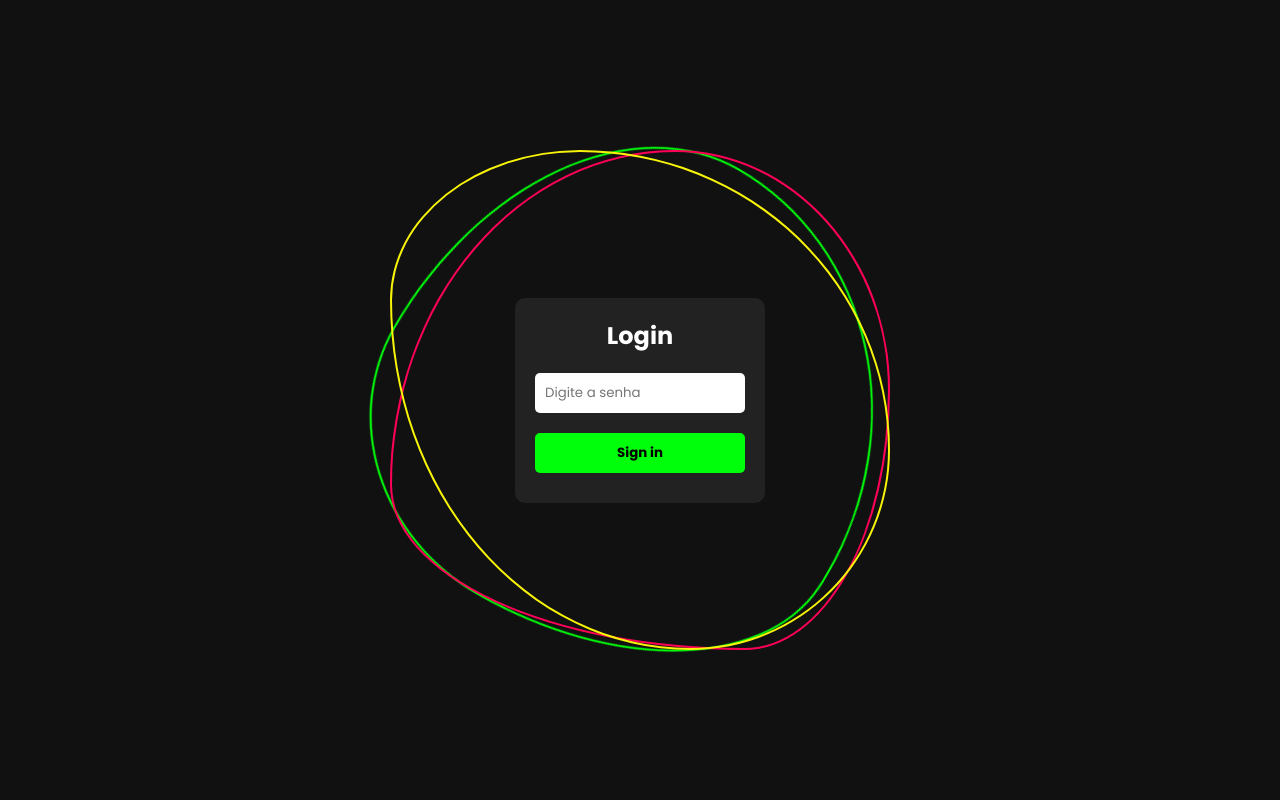
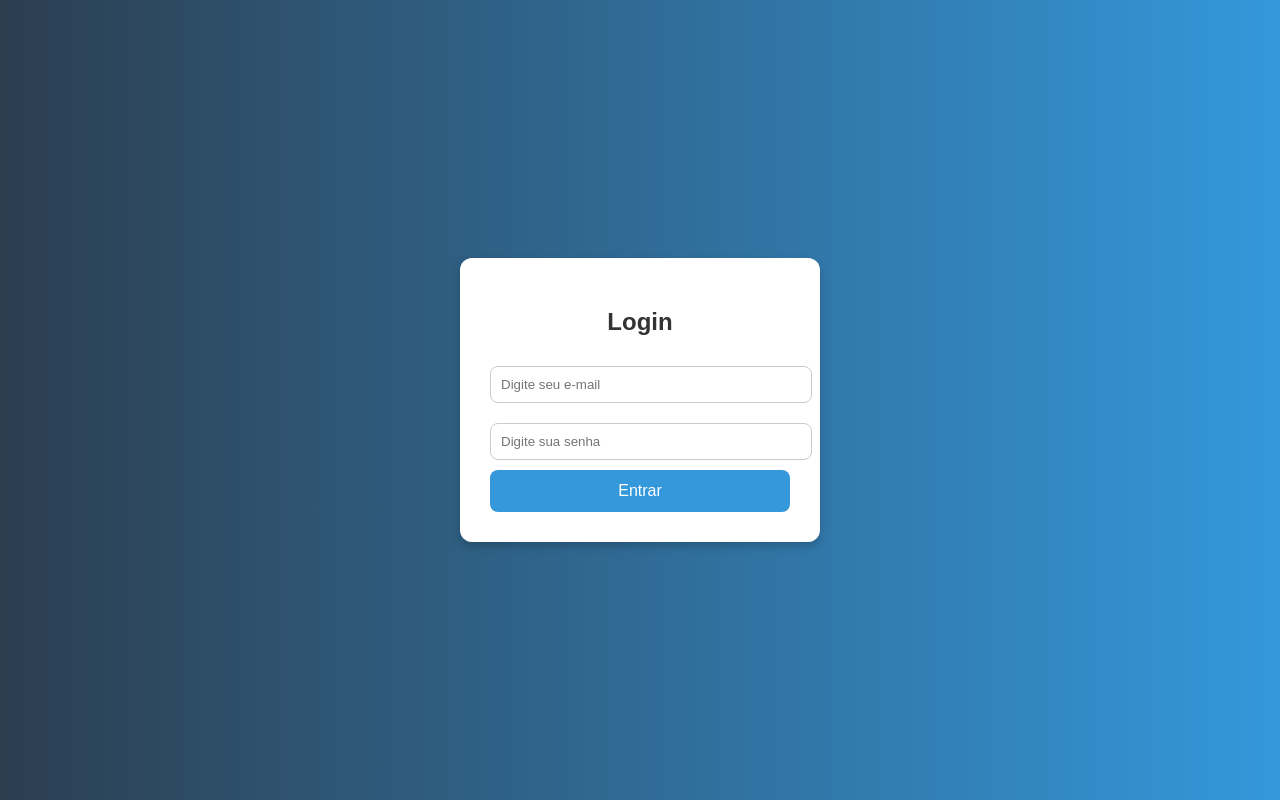
Before and after one commit to Dvrs4/Login-Certificado, a plain HTML site: page index.html in a window 1280 px wide. Drawn offline with Linux system fonts and the light colour scheme.

Commit message:
Update index.html

```diff
--- a/index.html
+++ b/index.html
@@ -4,144 +4,76 @@
     <meta charset="UTF-8">
     <title>Página de Login</title>
     <style>
-        @import url('https://fonts.googleapis.com/css2?family=Poppins:wght@200;300;400;500;600;700&display=swap');
-
-        * {
-            margin: 0;
-            padding: 0;
-            box-sizing: border-box;
-            font-family: "Poppins", sans-serif;
-        }
-
         body {
+            font-family: Arial, sans-serif;
+            background: linear-gradient(to right, #2c3e50, #3498db);
             display: flex;
             justify-content: center;
             align-items: center;
-            min-height: 100vh;
-            background: #111;
-            width: 100%;
-            overflow: hidden;
+            height: 100vh;
+            margin: 0;
         }
 
-        .ring {
-            position: relative;
-            width: 500px;
-            height: 500px;
-            display: flex;
-            justify-content: center;
-            align-items: center;
+        .login-container {
+            background: white;
+            padding: 30px;
+            border-radius: 12px;
+            box-shadow: 0 4px 10px rgba(0,0,0,0.2);
+            width: 300px;
+            text-align: center;
         }
 
-        .ring i {
-            position: absolute;
-            inset: 0;
-            border: 2px solid #fff;
-            transition: 0.5s;
-            border-radius: 50%;
+        h2 {
+            margin-bottom: 20px;
+            color: #333;
         }
 
-        .ring i:nth-child(1) {
-            border-radius: 38% 62% 61% 37% / 41% 44% 56% 59%;
-            animation: animate 6s linear infinite;
-            border-color: #00ff0a;
-        }
-        .ring i:nth-child(2) {
-            border-radius: 48% 52% 33% 67% / 43% 29% 71% 57%;
-            animation: animate 4s linear infinite;
-            border-color: #ff0057;
-        }
-        .ring i:nth-child(3) {
-            border-radius: 40% 60% 38% 62% / 40% 70% 30% 60%;
-            animation: animate 10s linear infinite;
-            border-color: #f7f309;
+        input {
+            width: 100%;
+            padding: 10px;
+            margin: 10px 0;
+            border-radius: 8px;
+            border: 1px solid #ccc;
         }
 
-        @keyframes animate {
-            0%   { transform: rotate(0deg); }
-            100% { transform: rotate(360deg); }
+        button {
+            width: 100%;
+            padding: 12px;
+            border: none;
+            border-radius: 8px;
+            background: #3498db;
+            color: white;
+            font-size: 16px;
+            cursor: pointer;
         }
 
-        .login {
-            position: absolute;
-            width: 250px;
-            padding: 20px;
-            background: #222;
-            border-radius: 10px;
-            text-align: center;
-            color: #fff;
-            z-index: 10;
-        }
-
-        .login h2 {
-            margin-bottom: 20px;
-        }
-
-        .inputbox {
-            margin: 10px 0;
-        }
-
-        .inputbox input[type="password"] {
-            width: 100%;
-            padding: 10px;
-            border: none;
-            outline: none;
-            border-radius: 5px;
-        }
-
-        .inputbox input[type="button"] {
-            width: 100%;
-            padding: 10px;
-            background: #00ff0a;
-            border: none;
-            border-radius: 5px;
-            cursor: pointer;
-            color: #000;
-            font-weight: bold;
-            margin-top: 10px;
-        }
-
-        .inputbox input[type="button"]:hover {
-            background: #0dff00;
-        }
-
-        .links {
-            margin-top: 15px;
-        }
-
-        .links a {
-            color: #0dff00;
-            text-decoration: none;
-            margin: 0 5px;
-        }
-
-        .links a:hover {
-            text-decoration: underline;
+        button:hover {
+            background: #2980b9;
         }
     </style>
 </head>
 <body>
-    <div class="ring">
-        <i></i>
-        <i></i>
-        <i></i>
-        <div class="login">
-            <h2>Login</h2>
-            <div class="inputbox">
-                <input type="password" id="senha" placeholder="Digite a senha">
-            </div>
-            <div class="inputbox">
-                <input type="button" value="Sign in" onclick="verificarSenha()">
-            </div>
-        </div>
+    <div class="login-container" id="loginDiv">
+        <h2>Login</h2>
+        <input type="text" id="email" placeholder="Digite seu e-mail">
+        <input type="password" id="senha" placeholder="Digite sua senha">
+        <button onclick="login()">Entrar</button>
     </div>
 
     <script>
-        function verificarSenha() {
-            const senha = document.getElementById("senha").value;
-            if (senha === "teste123") {
-                window.location.href = "site.html"; // 🔗 seu sistema real
+        function login() {
+            const email = document.getElementById('email').value;
+            const senha = document.getElementById('senha').value;
+
+            // Troque pelos dados que você deseja
+            const emailCorreto = "usuario@teste.com";
+            const senhaCorreta = "1234";
+
+            if(email === emailCorreto && senha === senhaCorreta) {
+                // Redireciona para o sistema principal
+                window.location.href = "sistemas.html";
             } else {
-                alert("Senha incorreta!");
+                alert("E-mail ou senha incorretos!");
             }
         }
     </script>
```
